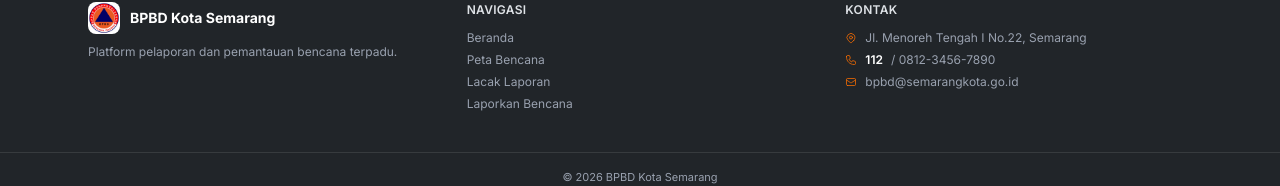
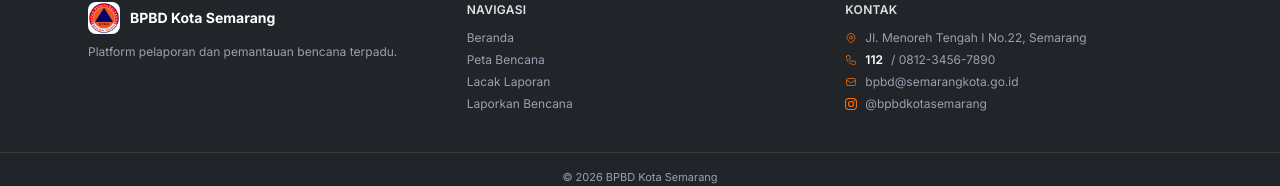
Before and after one commit to ilmannaf/PROJECT-DASHBOARD-MONITORING-BENCANA, a React (Vite) app in the folder frontend/: page / in a window 1280 px wide. Shown: the part 2016-2202 px from the top of the page. Built offline with nearby package versions, Linux system fonts and the light colour scheme; no server answers.

Commit message:
nambahin ig bpbd di kontak

```diff
--- a/frontend/src/pages/public/LandingPage.jsx
+++ b/frontend/src/pages/public/LandingPage.jsx
@@ -386,6 +386,14 @@
                   </svg>
                   bpbd@semarangkota.go.id
                 </li>
+                <li className="flex items-center gap-2">
+                  <svg className="w-3 h-3 shrink-0 text-brand-500" fill="currentColor" viewBox="0 0 24 24">
+                    <path d="M12 2.163c3.204 0 3.584.012 4.85.07 3.252.148 4.771 1.691 4.919 4.919.058 1.265.069 1.645.069 4.849 0 3.205-.012 3.584-.069 4.849-.149 3.225-1.664 4.771-4.919 4.919-1.266.058-1.644.07-4.85.07-3.204 0-3.584-.012-4.849-.07-3.26-.149-4.771-1.699-4.919-4.92-.058-1.265-.07-1.644-.07-4.849 0-3.204.013-3.583.07-4.849.149-3.227 1.664-4.771 4.919-4.919 1.266-.057 1.645-.069 4.849-.069zM12 0C8.741 0 8.333.014 7.053.072 2.695.272.273 2.69.073 7.052.014 8.333 0 8.741 0 12c0 3.259.014 3.668.072 4.948.2 4.358 2.618 6.78 6.98 6.98C8.333 23.986 8.741 24 12 24c3.259 0 3.668-.014 4.948-.072 4.354-.2 6.782-2.618 6.979-6.98.059-1.28.073-1.689.073-4.948 0-3.259-.014-3.667-.072-4.947-.196-4.354-2.617-6.78-6.979-6.98C15.668.014 15.259 0 12 0zm0 5.838a6.162 6.162 0 100 12.324 6.162 6.162 0 000-12.324zM12 16a4 4 0 110-8 4 4 0 010 8zm6.406-11.845a1.44 1.44 0 100 2.881 1.44 1.44 0 000-2.881z" />
+                  </svg>
+                  <a href="https://instagram.com/bpbdkotasemarang" target="_blank" rel="noopener noreferrer" className="hover:underline">
+                    @bpbdkotasemarang
+                  </a>
+                </li>
               </ul>
             </div>
           </div>
```
